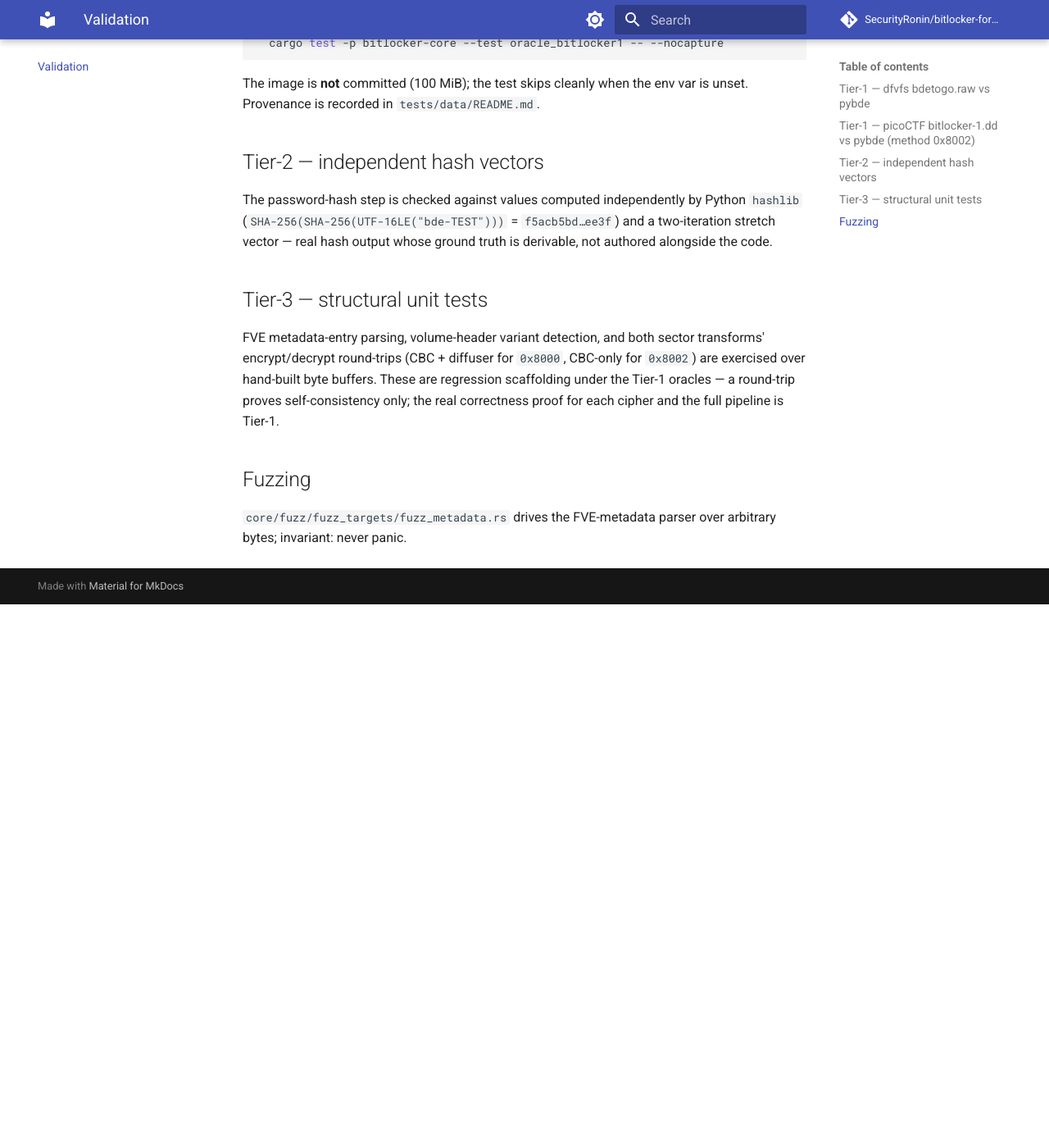
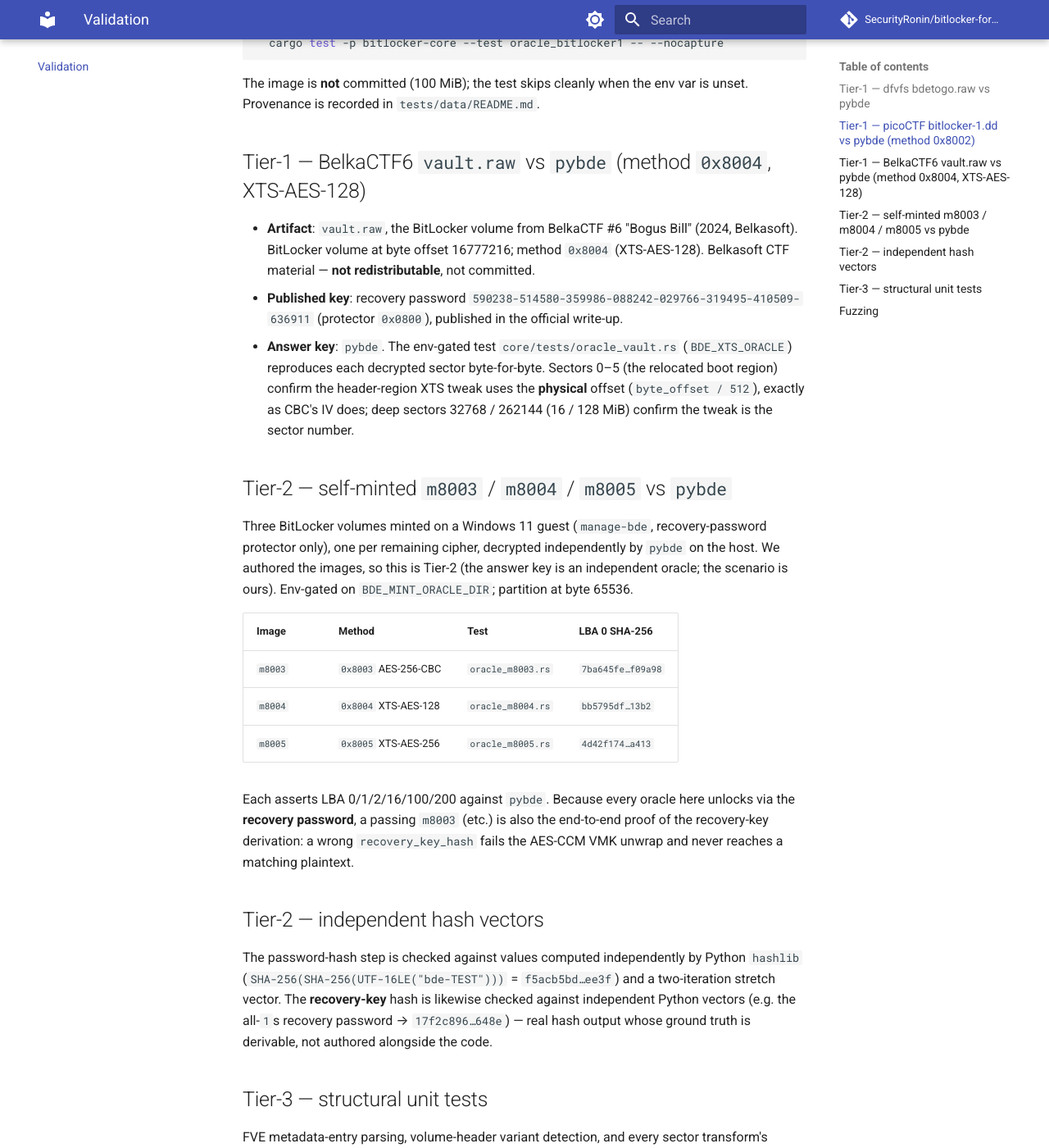
Before and after one commit to SecurityRonin/bitlocker-forensic, an MkDocs documentation site: the page built from docs/validation.md, in a window 1280 px wide and 1400 px high, scrolled down 1843 px. Shown: the whole window at 82% size. Built offline with MkDocs 1.6.1 and Material for MkDocs 9.7.7, drawn with Linux system fonts in a browser that asks for light colours; comment, search, counter and statistics services are not loaded; before the commit the page ends 2580 px from its top, so only the background shows below that; some of the changed text lies outside the part shown.

Commit message:
docs(bde): document recovery-pw + AES-256-CBC + XTS-128/256 (0x8003/0x8004/0x8005)
README scope table, CHANGELOG, lib.rs/index scope, RESEARCH (XTS + recovery-key
derivation), validation (BelkaCTF vault Tier-1 + minted m8003/m8004/m8005 Tier-2),
and tests/data provenance for the new oracles.

Co-Authored-By: Claude Opus 4.8 <noreply@anthropic.com>

```diff
--- a/docs/validation.md
+++ b/docs/validation.md
@@ -65,21 +65,56 @@ BDE_CBC2_ORACLE=/path/to/bitlocker-1.dd \
 The image is **not** committed (100 MiB); the test skips cleanly when the env var
 is unset. Provenance is recorded in `tests/data/README.md`.
 
+## Tier-1 — BelkaCTF6 `vault.raw` vs `pybde` (method `0x8004`, XTS-AES-128)
+
+- **Artifact**: `vault.raw`, the BitLocker volume from BelkaCTF #6 "Bogus Bill"
+  (2024, Belkasoft). BitLocker volume at byte offset 16777216; method `0x8004`
+  (XTS-AES-128). Belkasoft CTF material — **not redistributable**, not committed.
+- **Published key**: recovery password
+  `590238-514580-359986-088242-029766-319495-410509-636911` (protector `0x0800`),
+  published in the official write-up.
+- **Answer key**: `pybde`. The env-gated test `core/tests/oracle_vault.rs`
+  (`BDE_XTS_ORACLE`) reproduces each decrypted sector byte-for-byte. Sectors 0–5
+  (the relocated boot region) confirm the header-region XTS tweak uses the
+  **physical** offset (`byte_offset / 512`), exactly as CBC's IV does; deep
+  sectors 32768 / 262144 (16 / 128 MiB) confirm the tweak is the sector number.
+
+## Tier-2 — self-minted `m8003` / `m8004` / `m8005` vs `pybde`
+
+Three BitLocker volumes minted on a Windows 11 guest (`manage-bde`,
+recovery-password protector only), one per remaining cipher, decrypted
+independently by `pybde` on the host. We authored the images, so this is Tier-2
+(the answer key is an independent oracle; the scenario is ours). Env-gated on
+`BDE_MINT_ORACLE_DIR`; partition at byte 65536.
+
+| Image | Method | Test | LBA 0 SHA-256 |
+|---|---|---|---|
+| `m8003` | `0x8003` AES-256-CBC | `oracle_m8003.rs` | `7ba645fe…f09a98` |
+| `m8004` | `0x8004` XTS-AES-128 | `oracle_m8004.rs` | `bb5795df…13b2` |
+| `m8005` | `0x8005` XTS-AES-256 | `oracle_m8005.rs` | `4d42f174…a413` |
+
+Each asserts LBA 0/1/2/16/100/200 against `pybde`. Because every oracle here
+unlocks via the **recovery password**, a passing `m8003` (etc.) is also the
+end-to-end proof of the recovery-key derivation: a wrong `recovery_key_hash`
+fails the AES-CCM VMK unwrap and never reaches a matching plaintext.
+
 ## Tier-2 — independent hash vectors
 
 The password-hash step is checked against values computed independently by
 Python `hashlib` (`SHA-256(SHA-256(UTF-16LE("bde-TEST")))` =
-`f5acb5bd…ee3f`) and a two-iteration stretch vector — real hash output whose
-ground truth is derivable, not authored alongside the code.
+`f5acb5bd…ee3f`) and a two-iteration stretch vector. The **recovery-key** hash is
+likewise checked against independent Python vectors (e.g. the all-`1`s recovery
+password → `17f2c896…648e`) — real hash output whose ground truth is derivable,
+not authored alongside the code.
 
 ## Tier-3 — structural unit tests
 
-FVE metadata-entry parsing, volume-header variant detection, and both sector
-transforms' encrypt/decrypt round-trips (CBC + diffuser for `0x8000`, CBC-only
-for `0x8002`) are exercised over hand-built byte buffers. These are regression
-scaffolding under the Tier-1 oracles — a round-trip proves self-consistency
-only; the real correctness proof for each cipher and the full pipeline is
-Tier-1.
+FVE metadata-entry parsing, volume-header variant detection, and every sector
+transform's encrypt/decrypt round-trip (CBC-128 ± diffuser, CBC-256, XTS-128,
+XTS-256) plus a synthetic recovery-password volume are exercised over hand-built
+byte buffers. These are regression scaffolding under the Tier-1/2 oracles — a
+round-trip proves self-consistency only; the real correctness proof for each
+cipher and the full pipeline is the oracle.
 
 ## Fuzzing
 
```
Also changed, not shown: CHANGELOG.md (+21 -5 lines), README.md (+19 -15 lines), docs/RESEARCH.md (+34 -10 lines), docs/index.md (+13 -12 lines), 2 other files.
